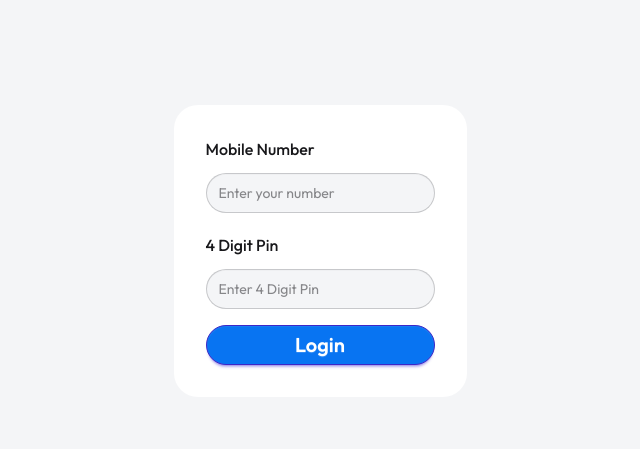
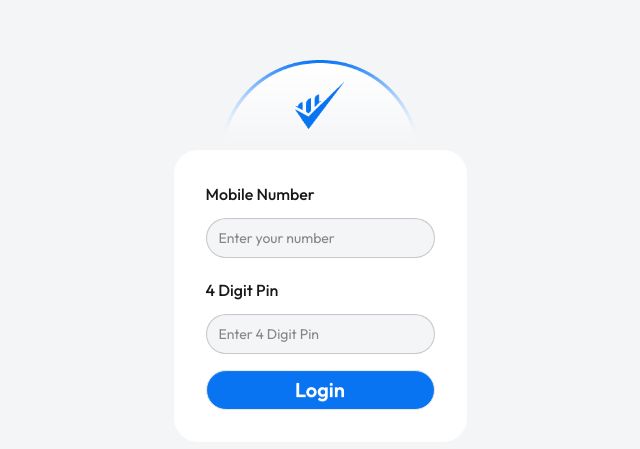
Before and after one commit to CreativeGhalib/Payoo-project, a plain HTML site: page index.html in a window 1280 px wide. Shown: the part 149-598 px from the top of the page, without its empty margins (320-960 px from the left). Drawn offline with nearby package versions, Linux system fonts and the light colour scheme.

Commit message:
linked with js file and checked out loginBtn and prevented default behaviour of form

```diff
--- a/index.html
+++ b/index.html
@@ -22,7 +22,10 @@
     </style>
 </head>
 
-<body class="bg-[#F4F5F7] h-[100vh] flex justify-center items-center outfit">
+<body class="bg-[#F4F5F7] h-[100vh] flex flex-col justify-center items-center outfit">
+    <div class="w-[200px] h-[90px] bg-[url(./assets/bg.png)] bg-cover flex justify-center items-center ">
+        <img src="./assets/Group.png" alt="" class="w-[50px]" >
+    </div>
     <form class=" w-[402]  bg-white rounded-3xl p-8">
         <div>
             <label for="" class="font-medium font-">Mobile Number</label>
@@ -34,8 +37,11 @@
             <br>
             <input type="text" placeholder="Enter 4 Digit Pin" class="input bg-[#F4F5F7] mt-3 rounded-4xl" />
         </div>
-        <button class="btn btn-primary mt-[16px] w-full rounded-4xl bg-[#0874F2] text-[20px] font-semibold text-[#FFFFFF]">Login</button>
+        <button class="btn  mt-[16px] w-full rounded-4xl bg-[#0874F2] text-[20px] font-semibold text-[#FFFFFF]" id="loginBtn">Login</button>
     </form>
+
+    <!-- js scripts -->
+     <script src="./script.js"></script>
 </body>
 
 </html>
--- /dev/null
+++ b/script.js
@@ -0,0 +1,7 @@
+// login button functionality
+document.getElementById('loginBtn')
+.addEventListener('click',function (e){
+    e.preventDefault()
+    console.log('login btn clicked');
+    console.log(e);
+})
```
